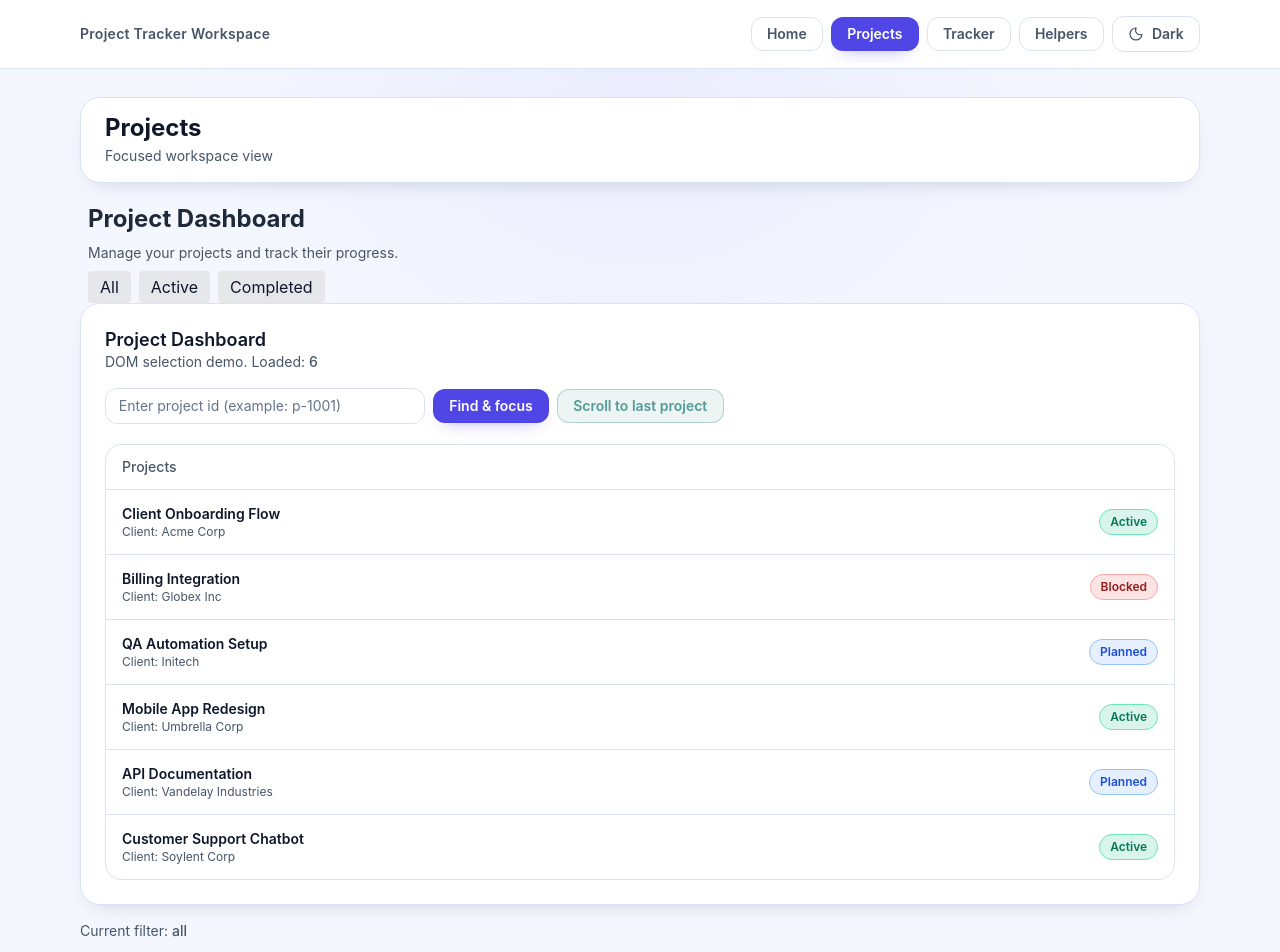
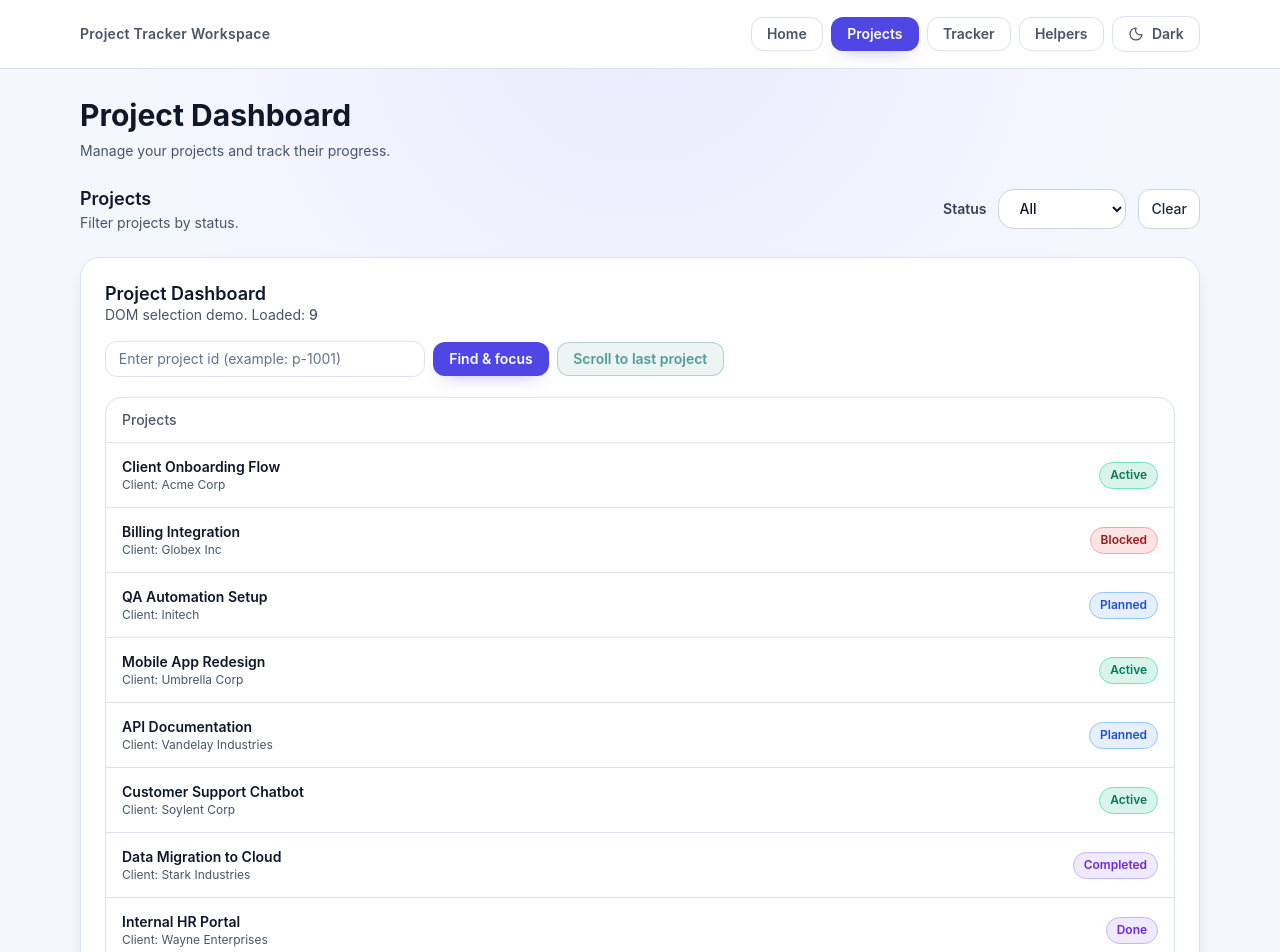
Before and after one commit to quangphatmai/dwdd2720, a React (Vite) app: page /projects in a window 1280 px wide. Shown: the top 952 px of the page. Built offline with nearby package versions, Linux system fonts and the light colour scheme.

Commit message:
feat: enhance ProjectPage with status filter dropdown and project count display

```diff
--- a/src/App.tsx
+++ b/src/App.tsx
@@ -4,7 +4,6 @@ import {
   Navigate,
   Route,
   Routes,
-  useLocation,
 } from "react-router-dom";
 import HelpersPage from "./pages/HelpersPage";
 import HomePage from "./pages/HomePage";
@@ -17,14 +16,6 @@ const navItems = [
   { to: "/tracker", label: "Tracker" },
   { to: "/helpers", label: "Helpers" },
 ];
-
-function getPageLabel(pathname: string): string {
-  const item = navItems.find((entry) =>
-    entry.to === "/" ? pathname === "/" : pathname.startsWith(entry.to),
-  );
-
-  return item?.label ?? "Home";
-}
 
 type Theme = "light" | "dark";
 
@@ -74,8 +65,6 @@ function MoonIcon() {
 }
 
 function App() {
-  const location = useLocation();
-  const pageLabel = getPageLabel(location.pathname);
   const [theme, setTheme] = useState<Theme>(getInitialTheme);
 
   useEffect(() => {
@@ -134,11 +123,6 @@ function App() {
       </header>
 
       <main className="page-container">
-        <section className="card px-5 py-4 sm:px-6">
-          <h1 className="title-lg">{pageLabel}</h1>
-          <p className="mt-1 text-sm text-muted">Focused workspace view</p>
-        </section>
-
         <Routes>
           <Route path="/" element={<HomePage />} />
           <Route path="/projects" element={<ProjectPage />} />
--- a/src/data/projects.ts
+++ b/src/data/projects.ts
@@ -58,6 +58,33 @@ export const projects: Project[] = [
     notes: "Initial prototype is showing promising results.",
     days: 90,
     clientName: "Soylent Corp"
+  },
+  {
+    id: "p-1007",
+    name: "Data Migration to Cloud",
+    status: "completed",
+    dueDate: "2025-07-31",
+    tags: ["cloud", "data"],
+    days: 120,
+    clientName: "Stark Industries"
+  },
+  {
+    id: "p-1008",
+    name: "Internal HR Portal",
+    status: "done",
+    dueDate: "2025-08-15",
+    tags: ["internal", "hr"],
+    days: 25,
+    clientName: "Wayne Enterprises"
+  },
+  {
+    id: "p-1009",
+    name: "E-commerce Platform Launch",
+    status: "draft",
+    dueDate: "2025-09-30",
+    tags: ["e-commerce", "launch"],
+    days: 180,
+    clientName: "Hooli"
   }
 ];
 
--- a/src/pages/ProjectPage.tsx
+++ b/src/pages/ProjectPage.tsx
@@ -1,38 +1,74 @@
-import { useState } from 'react';
+import { useState } from "react";
 import { ProjectDashboard } from "../components/ProjectDashboard";
 import { projects } from "../data/projects";
-import type { ProjectStatus } from '../models/project';
+import type { ProjectStatus } from "../models/project";
 
-type StatusFilter = ProjectStatus | 'all';
-
+type StatusFilter = ProjectStatus | "all";
 
 export default function ProjectPage() {
-  const [statusFilter, setStatusFilter] = useState<StatusFilter>('all');
+  const [statusFilter, setStatusFilter] = useState<StatusFilter>("all");
 
-  console.log('Current status filter:', statusFilter);
-
+  console.log("Current status filter:", statusFilter);
 
   const visibleProjects =
-    statusFilter === 'all'
+    statusFilter === "all"
       ? projects
       : projects.filter((p) => p.status === statusFilter);
 
   return (
     <div>
-      <div>
-        <h1 className="text-2xl font-bold text-gray-800 ml-2">Project Dashboard</h1>
-        <p className="text-gray-600 m-2 text-sm ">
+      <div className="mb-6">
+        <h1 className="text-3xl font-bold text-slate-900">Project Dashboard</h1>
+        <p className="mt-2 text-sm text-slate-600">
           Manage your projects and track their progress.
         </p>
-        <div className="mt-2 ml-2 space-x-2">
-          <button onClick={() => setStatusFilter('all')} className="px-3 py-1 bg-gray-200 rounded">All</button>
-          <button onClick={() => setStatusFilter('active')} className="px-3 py-1 bg-gray-200 rounded">Active</button>
-          <button onClick={() => setStatusFilter('completed')} className="px-3 py-1 bg-gray-200 rounded">Completed</button>
+      </div>
+
+      <div className="flex items-center justify-between mb-6">
+        <div>
+          <h2 className="text-lg font-semibold text-slate-900">Projects</h2>
+          <p className="text-sm text-slate-600">Filter projects by status.</p>
+        </div>
+        <div className="flex items-center gap-3">
+          <label
+            htmlFor="statusFilter"
+            className="text-sm font-semibold text-slate-700"
+          >
+            Status
+          </label>
+
+          <select
+            id="statusFilter"
+            className="h-10 rounded-lg border border-slate-300 bg-white px-4 py-2 text-sm text-slate-900 font-medium hover:border-slate-400 focus:outline-none focus:ring-2 focus:ring-blue-500 focus:ring-offset-1 cursor-pointer transition-all"
+            value={statusFilter}
+            onChange={(e: React.ChangeEvent<HTMLSelectElement>) => {
+              setStatusFilter(e.target.value as StatusFilter);
+            }}
+          >
+            <option value="all">All</option>
+            <option value="active">Active</option>
+            <option value="completed">Completed</option>
+            <option value="done">Done</option>
+            <option value="planned">Planned</option>
+            <option value="blocked">Blocked</option>
+            <option value="draft">Draft</option>
+            <option value="paused">Paused</option>
+          </select>
+          <button
+            type="button"
+            className="h-10 rounded-md border border-slate-300 bg-white px-3 text-sm font-medium text-slate-800 hover:bg-slate-50"
+            onClick={() => {
+              setStatusFilter("all");
+            }}
+          >
+            Clear
+          </button>
         </div>
       </div>
-      <ProjectDashboard projects={visibleProjects}/>
+      <ProjectDashboard projects={visibleProjects} />
       <p className="mt-4 text-sm text-slate-600">
-        Current filter: <span className="font-medium">{statusFilter}</span>
+        Showing <span className="font-medium">{visibleProjects.length}</span> of{" "}
+        <span className="font-medium">{projects.length}</span> projects
       </p>
     </div>
   );
```
